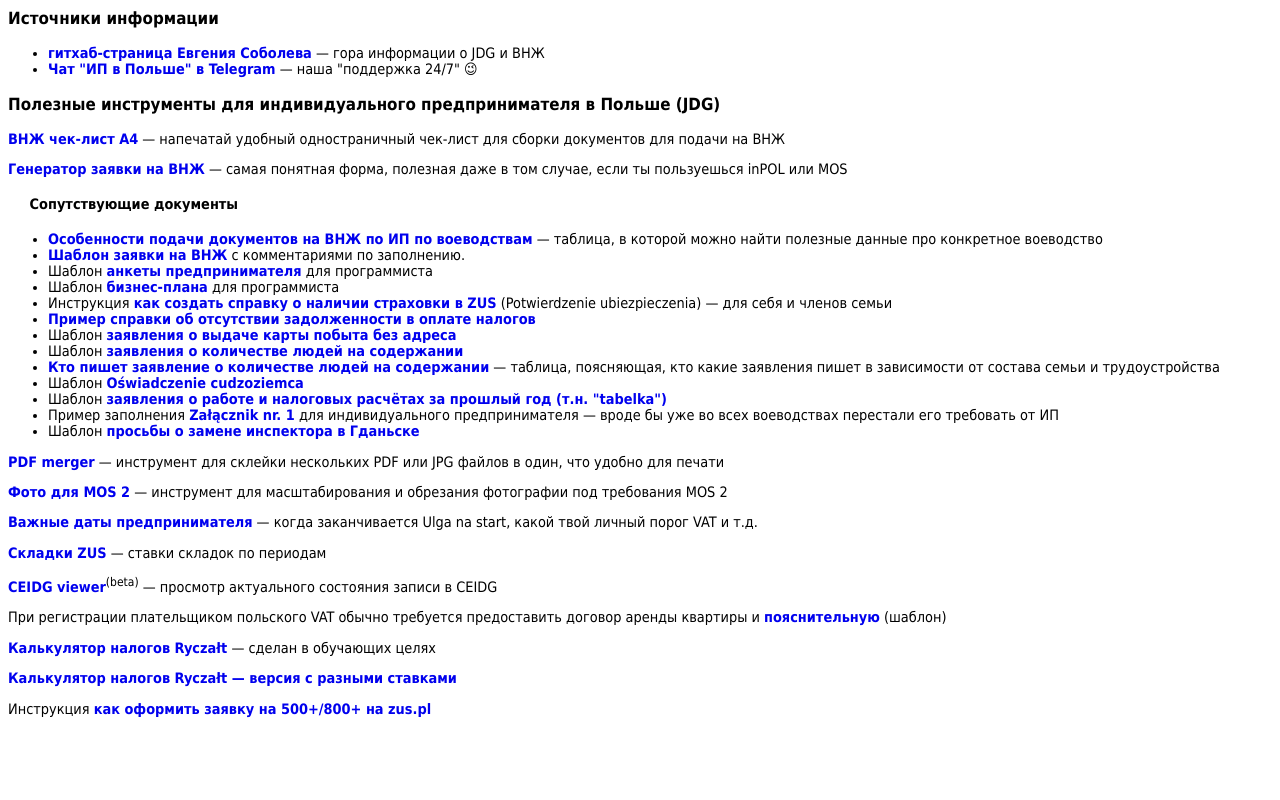
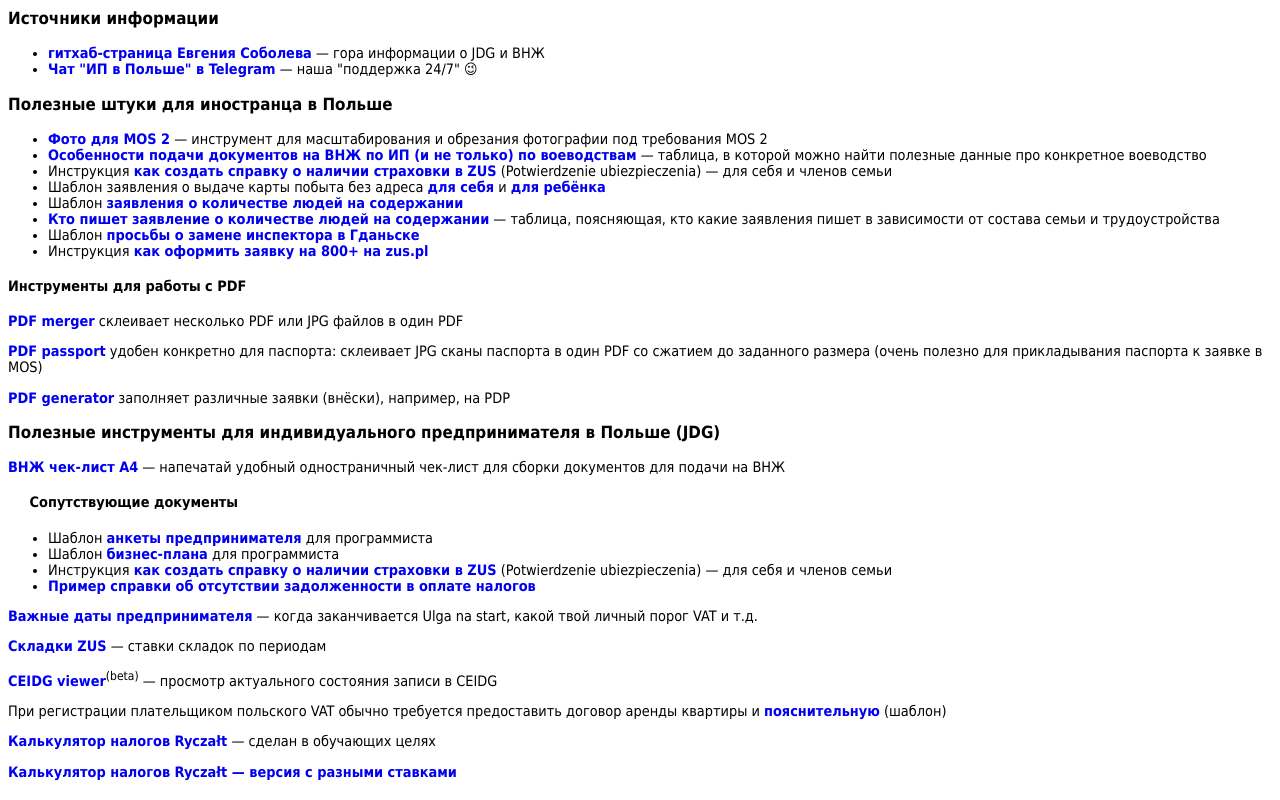
Before and after one commit to JustAndrei/jdg-tools, a plain HTML site: page docs/index.html in a window 1280 px wide. Drawn offline with Linux system fonts and the light colour scheme.

Commit message:
Обновил index

```diff
--- a/docs/index.html
+++ b/docs/index.html
@@ -20,33 +20,35 @@
             <li><a target="_blank" href="https://sobolevbel.github.io/jdg/">гитхаб-страница Евгения Соболева</a> &mdash; гора информации о JDG и ВНЖ</li>
             <li><a target="_blank" href="https://t.me/JDG_PBH">Чат "ИП в Польше" в Telegram</a> &mdash; наша "поддержка 24/7" 😉</li>
         </ul>
+        <h3>Полезные штуки для иностранца в Польше</h3>
+        <ul>
+            <li><a href="mos2/photo.html">Фото для MOS 2</a> &mdash; инструмент для масштабирования и обрезания фотографии под требования MOS 2</li>
+            <li><a href="https://docs.google.com/spreadsheets/d/1lkwXxQ5XXMzJWHYZWHEekATBrO2soxKcIvy6TyHkWl4/edit?usp=sharing">Особенности подачи документов на ВНЖ по ИП (и не только) по воеводствам</a> &mdash; таблица, в которой можно найти полезные данные про конкретное воеводство</li>
+            <li>Инструкция <a href="https://docs.google.com/document/d/1aAIAQ3Vu-5SzS3fGV7HrX6TzN-xys0_7IRowv5zhSIk/edit?usp=sharing">как создать справку о наличии страховки в ZUS</a> (Potwierdzenie ubiezpieczenia) &mdash; для себя и членов семьи</li>
+            <li>Шаблон заявления о выдаче карты побыта без адреса <a href="https://docs.google.com/document/d/1uTojzuo_YDWk9GFQf9ar7Nind9GN4gDHueb5yGsyFxs/edit?usp=sharing">для себя</a> и <a href="https://docs.google.com/document/d/1Rw7TL01mub2ZESvvoXCvWStVZuX4kQe0tXu_3inzCwQ/edit?usp=sharing">для ребёнка</a></li>
+            <li>Шаблон <a href="https://docs.google.com/document/d/1C9quNvXmyQBwDHE55Qouc9J0_84f5eOkmc3W83A02_8/edit?usp=sharing">заявления о количестве людей на содержании</a></li>
+            <li><a href="https://docs.google.com/spreadsheets/d/1_yruVHF87BCM80_qA39WJBO3ZNVWKQ-vS6oWtvjX5s4/edit?usp=sharing">Кто пишет заявление о количестве людей на содержании</a> &mdash; таблица, поясняющая, кто какие заявления пишет в зависимости от состава семьи и трудоустройства</li>
+            <li>Шаблон <a href="https://docs.google.com/document/d/1QmWK6S28-FXnPEVZ6jfQIKNJmSehS-EZVBjgm2ngR9U/edit?usp=sharing">просьбы о замене инспектора в Гданьске</a></li>
+            <li>Инструкция <a href="https://docs.google.com/document/d/1BsbH9TmLpLLTV_bZ-mldqy1-opCfuSx8SERnumM5PTg/edit?usp=sharing">как оформить заявку на 800+ на zus.pl</a></li>
+        </ul>
+        <h4>Инструменты для работы с PDF</h4>
+        <p><a href="pdf/merger.html">PDF merger</a> склеивает несколько PDF или JPG файлов в один PDF</p>
+        <p><a href="pdf/passport.html">PDF passport</a> удобен конкретно для паспорта: склеивает JPG сканы паспорта в один PDF со сжатием до заданного размера (очень полезно для прикладывания паспорта к заявке в MOS)</p>
+        <p><a href="pdf/gen">PDF generator</a> заполняет различные заявки (внёски), например, на PDP</p>
         <h3>Полезные инструменты для индивидуального предпринимателя в Польше (JDG)</h3>
         <p><a href="checklist">ВНЖ чек-лист А4</a> &mdash; напечатай удобный одностраничный чек-лист для сборки документов для подачи на ВНЖ</p>
-        <p><a href="wniosek">Генератор заявки на ВНЖ</a> &mdash; самая понятная форма, полезная даже в том случае, если ты пользуешься inPOL или MOS</p>
         <h4 style="margin-left: 1.5em">Сопутствующие документы</h4>
         <ul>
-            <li><a href="https://docs.google.com/spreadsheets/d/1lkwXxQ5XXMzJWHYZWHEekATBrO2soxKcIvy6TyHkWl4/edit?usp=sharing">Особенности подачи документов на ВНЖ по ИП по воеводствам</a> &mdash; таблица, в которой можно найти полезные данные про конкретное воеводство</li>
-            <li><a href="https://drive.google.com/uc?export=download&id=1TTyM8F8Y0DU7XAi_qulcDGhnGlOv7nsu">Шаблон заявки на ВНЖ</a> с комментариями по заполнению.</li>
             <li>Шаблон <a href="https://docs.google.com/document/d/1NBTNAKqmfw0J01wNdR54oR8-6k-9-_NxMXOmb6bVBE4/edit?usp=sharing">анкеты предпринимателя</a> для программиста</li>
             <li>Шаблон <a href="https://docs.google.com/document/d/1jGvMM-CwCIf6-rxhytQdgIlzXHuGoNRpNd9AvtWzbQI/edit?usp=sharing">бизнес-плана</a> для программиста</li>
             <li>Инструкция <a href="https://docs.google.com/document/d/1aAIAQ3Vu-5SzS3fGV7HrX6TzN-xys0_7IRowv5zhSIk/edit?usp=sharing">как создать справку о наличии страховки в ZUS</a> (Potwierdzenie ubiezpieczenia) &mdash; для себя и членов семьи</li>
             <li><a href="https://docs.google.com/document/d/1CoS2Y_p5WEX7qiiNCbMoayQ5hziLRxsNPXs4OBT21bs/edit?usp=sharing">Пример справки об отсутствии задолженности в оплате налогов</a></li>
-            <li>Шаблон <a href="https://docs.google.com/document/d/1S-eukPswXjPQ8TdhH5GXAaOY2yX_hLhFOMuHlQ7JRdk/edit?usp=sharing">заявления о выдаче карты побыта без адреса</a></li>
-            <li>Шаблон <a href="https://docs.google.com/document/d/1C9quNvXmyQBwDHE55Qouc9J0_84f5eOkmc3W83A02_8/edit?usp=sharing">заявления о количестве людей на содержании</a></li>
-            <li><a href="https://docs.google.com/spreadsheets/d/1_yruVHF87BCM80_qA39WJBO3ZNVWKQ-vS6oWtvjX5s4/edit?usp=sharing">Кто пишет заявление о количестве людей на содержании</a> &mdash; таблица, поясняющая, кто какие заявления пишет в зависимости от состава семьи и трудоустройства</li>
-            <li>Шаблон <a href="https://docs.google.com/document/d/1gr0w9wyzOE6c52si58hrxmdlt3tG8M5aZ1P1dHLxASk/edit?usp=sharing">Oświadczenie cudzoziemca</a></li>
-            <li>Шаблон <a href="https://docs.google.com/document/d/1eWo2fFlX1CpbEND5j7m3t3jBY7iGV87d5UJwLwr-GAQ/edit?usp=sharing">заявления о работе и налоговых расчётах за прошлый год (т.н. "tabelka")</a></li>
-            <li>Пример заполнения <a href="https://drive.google.com/file/d/1wXMRV7mISy9f9fwcBDbb8xXGDqYlBnTH/view?usp=sharing">Załącznik nr. 1</a> для индивидуального предпринимателя &mdash; вроде бы уже во всех воеводствах перестали его требовать от ИП</li>
-            <li>Шаблон <a href="https://docs.google.com/document/d/1QmWK6S28-FXnPEVZ6jfQIKNJmSehS-EZVBjgm2ngR9U/edit?usp=sharing">просьбы о замене инспектора в Гданьске</a></li>
         </ul>
-        <p><a href="pdf/merger.html">PDF merger</a> &mdash; инструмент для склейки нескольких PDF или JPG файлов в один, что удобно для печати</p>
-        <p><a href="mos2/photo.html">Фото для MOS 2</a> &mdash; инструмент для масштабирования и обрезания фотографии под требования MOS 2</p>
         <p><a href="https://docs.google.com/spreadsheets/d/1UGRsxqBA7DoO3wNmzuvD8TxAsqiIv_jhyw38wQfaH10/edit?usp=sharing">Важные даты предпринимателя</a> &mdash; когда заканчивается Ulga na start, какой твой личный порог VAT и т.д.</p>
         <p><a href="zus">Складки ZUS</a> &mdash; ставки складок по периодам</p>
         <p><a href="ceidg/viewer.html">CEIDG viewer</a><sup>(beta)</sup> &mdash; просмотр актуального состояния записи в CEIDG</p>
         <p>При регистрации плательщиком польского VAT обычно требуется предоставить договор аренды квартиры и <a href="https://docs.google.com/document/d/1Civ3Rln75Xc_SasJV3C9r0TQ9l6QSlKFPWeYKSIPLoA/edit?usp=sharing">пояснительную</a> (шаблон)</p>
         <p><a href="https://docs.google.com/spreadsheets/d/14Y0ReOUMWA17pt931vgY2R0pSFYzqYOQ-XBzmkhllOw/edit?usp=sharing">Калькулятор налогов Ryczałt</a> &mdash; сделан в обучающих целях</p>
         <p><a href="https://docs.google.com/spreadsheets/d/1-JGDDuYLgtFsCoguOJrsGEs7Hs1xeT-i4O-x9fPAVWk/edit?usp=sharing">Калькулятор налогов Ryczałt &mdash; версия с разными ставками</a></p>
-        <p>Инструкция <a href="https://docs.google.com/document/d/1BsbH9TmLpLLTV_bZ-mldqy1-opCfuSx8SERnumM5PTg/edit?usp=sharing">как оформить заявку на 500+/800+ на zus.pl</a></p>
     </body>
 </html>
```
